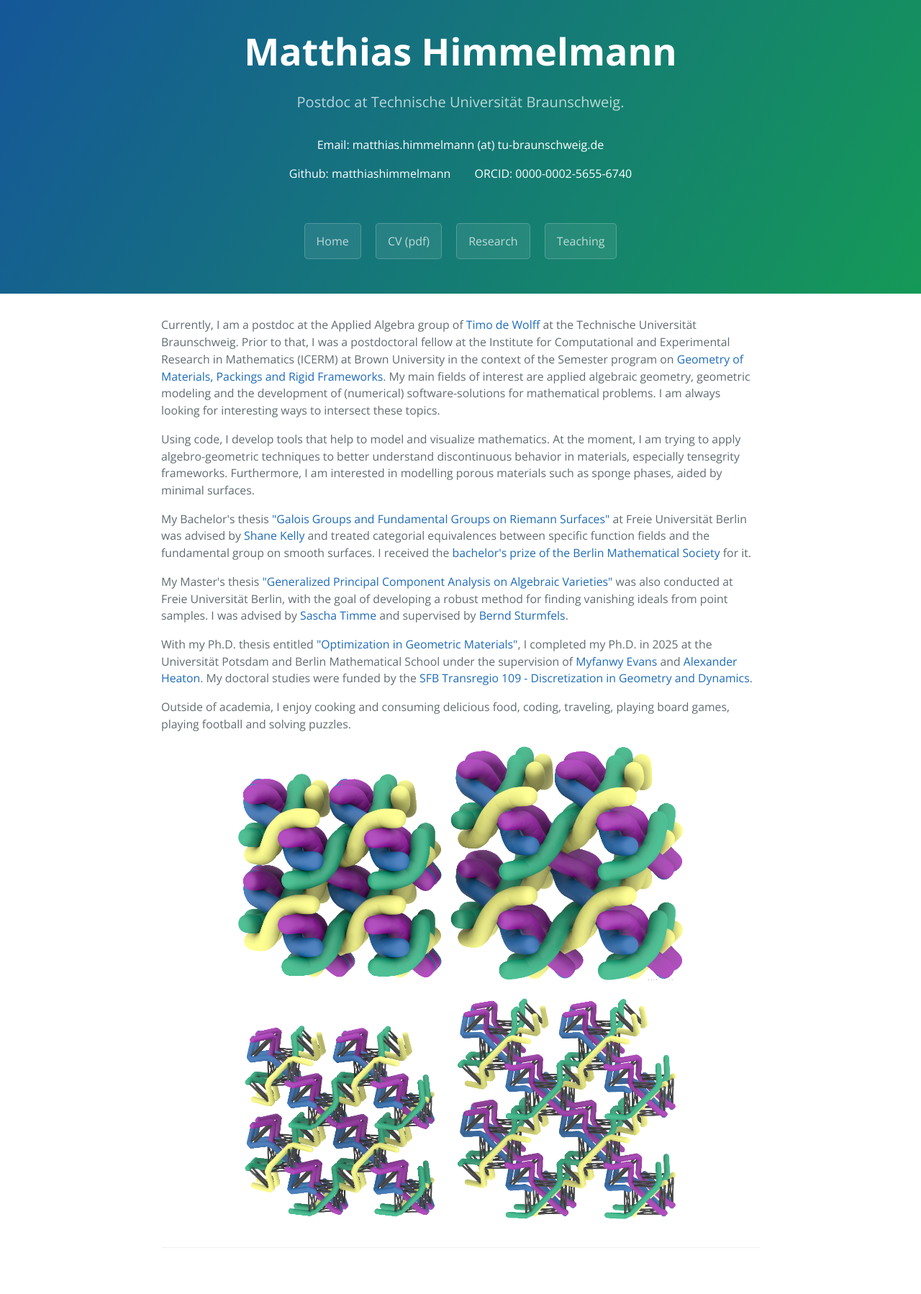
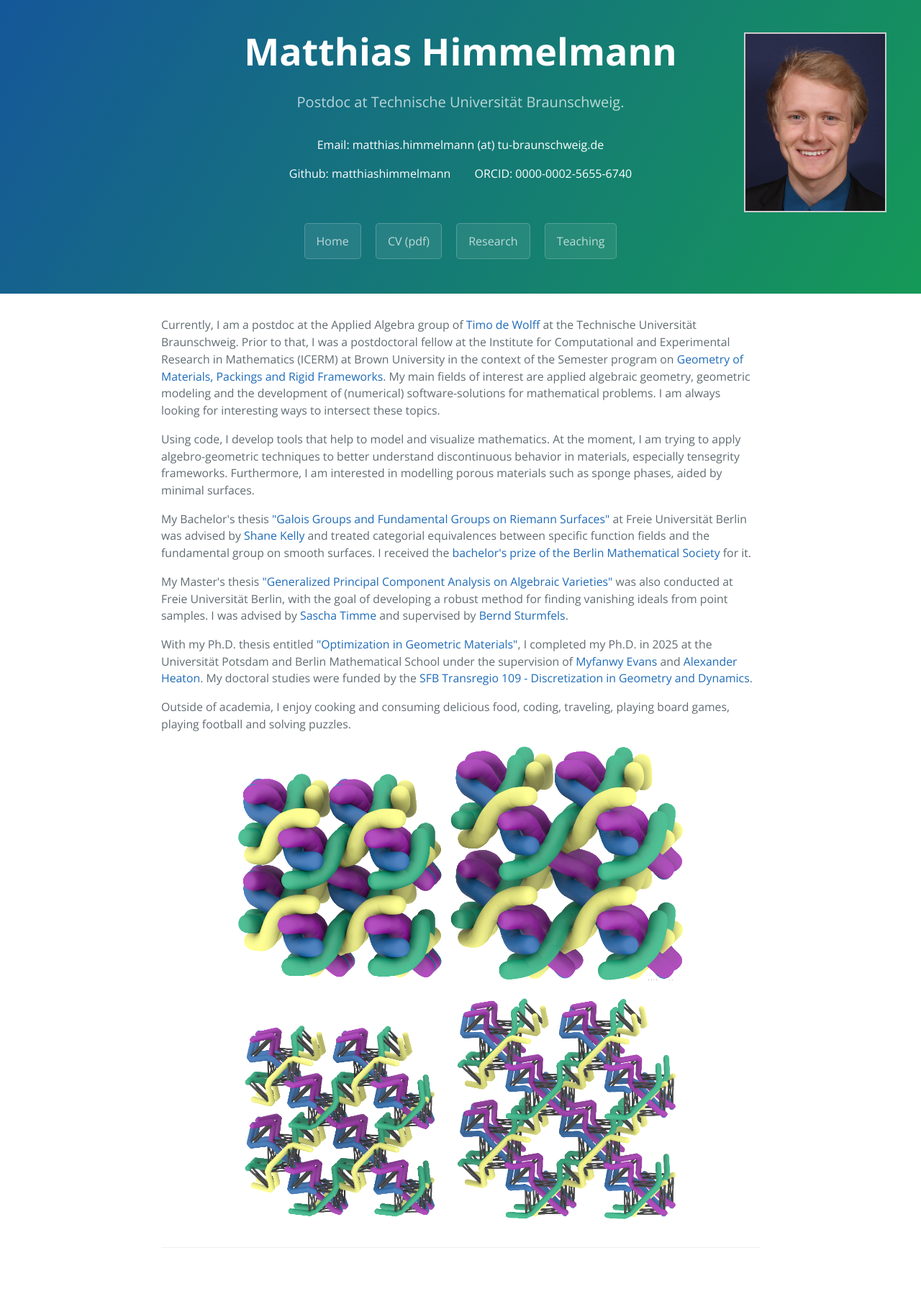
Before and after one commit to matthiashimmelmann/matthiashimmelmann.github.io, a Jekyll site: the page built from index.md, in a window 1280 px wide. Shown: the whole page at 72% size. Built offline with Jekyll 4.4.1, drawn with Linux system fonts in a browser that asks for light colours.

Commit message:
Moved image

```diff
--- a/_layouts/default.html
+++ b/_layouts/default.html
@@ -26,19 +26,21 @@
 	</style>
 
       <div class="ad__desktop">
-		<img src="https://raw.githubusercontent.com/matthiashimmelmann/matthiashimmelmann.github.io/main/images/Bewerbungsfoto20183_small.jpg"
-	 	style="object-fit:fill; transform: translate(0px,-400px);
-            width:15.5vw;
-            height:auto;
-            border: solid 0.185vw #CCC;
-		float: right;
-		vertical-align:middle;"/>
+
 		<img src="https://raw.githubusercontent.com/matthiashimmelmann/matthiashimmelmann.github.io/main/images/HD_transparent_picture.png"
 	 	style="object-fit:fill;
             	width:15.5vw;
            	 height:auto;
 		float: left;"/>
 		<span style="vertical-align:middle; text-align:center; float:center;">
+		<img src="https://raw.githubusercontent.com/matthiashimmelmann/matthiashimmelmann.github.io/main/images/Bewerbungsfoto20183_small.jpg"
+	 	style="object-fit:fill;
+            width:15.5vw;
+            height:auto;
+            border: solid 0.185vw #CCC;
+			float: right;
+			vertical-align:center;
+			margin-top: 1vw;"/>
 	      <h1 class="project-name">{{ page.title | default: site.title | default: site.github.repository_name }}</h1>
 	      <h2 class="project-tagline">{{ page.description | default: site.description | default: site.github.project_tagline }}</h2>
 		<p>Email: matthias.himmelmann (at) tu-braunschweig.de</p>
```
